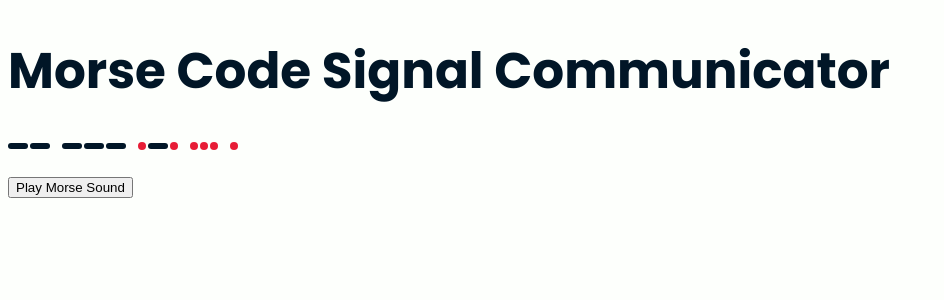
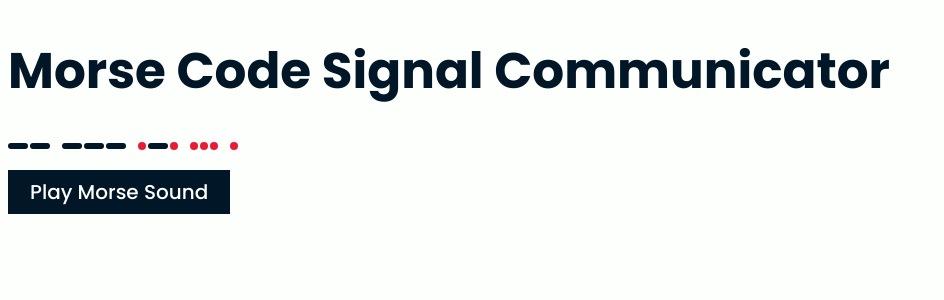
Before and after one commit to ki8yk8/morse, a React (Vite) app: page / in a window 1280 px wide. Shown: the top 300 px of the page, without its empty margins (0-944 px from the left). Built offline with nearby package versions, Linux system fonts and the light colour scheme.

Commit message:
adds button styles

```diff
--- a/src/app.jsx
+++ b/src/app.jsx
@@ -20,7 +20,7 @@ function App() {
 						"transparent",
 					]}
 				/>
-				<button onClick={() => playMorse(english2Morse(WELCOME_WORD))}>
+				<button className="u-primary" onClick={() => playMorse(english2Morse(WELCOME_WORD))}>
 					Play Morse Sound
 				</button>
 			</div>
--- a/src/main.jsx
+++ b/src/main.jsx
@@ -3,6 +3,7 @@ import { createRoot } from "react-dom/client";
 
 import "./index.css";
 import "./stylesheets/typography.css";
+import "./stylesheets/component.css";
 
 import App from "./app.jsx";
 
--- /dev/null
+++ b/src/stylesheets/component.css
@@ -0,0 +1,31 @@
+button {
+	background-color: var(--color-rich-black);
+	color: var(--color-baby-powder);
+	border: 2px solid var(--color-rich-black);
+	font-family: "Poppins", sans-serif;
+	font-size: 1rem;
+	font-weight: 500;
+	padding: 0.25rem 1rem;
+	transition: transform 150ms ease-in;
+	transform: scale(1);
+}
+
+button:hover {
+	cursor: pointer;
+	transform: scale(1.04);
+	transition: transform 150ms ease-out;
+}
+
+button:focus {
+	outline: none;
+}
+
+button.u-primary-color {
+	background-color: var(--color-medium-slate-blue);
+	color: var(--color-baby-powder);
+}
+
+button.u-secondary {
+	background-color: var(--color-baby-powder);
+	color: var(--color-rich-black);
+}
```
